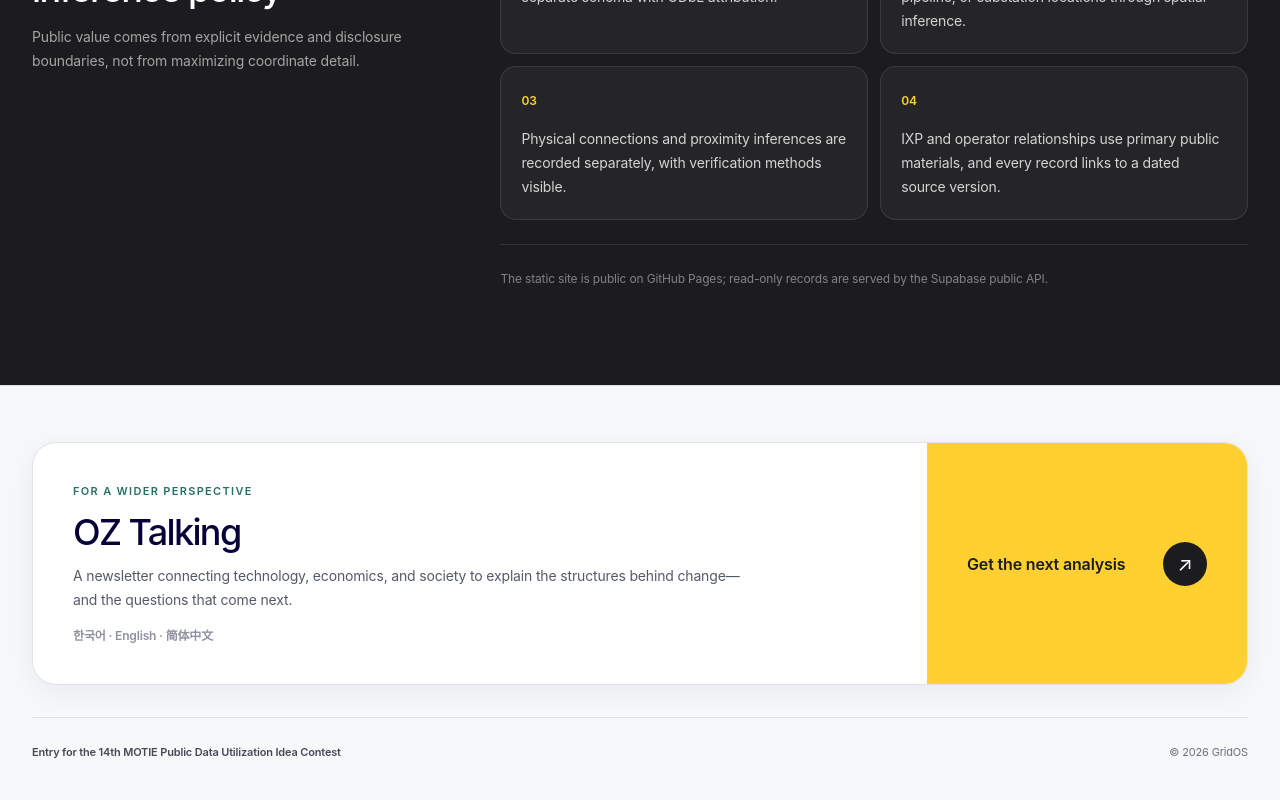
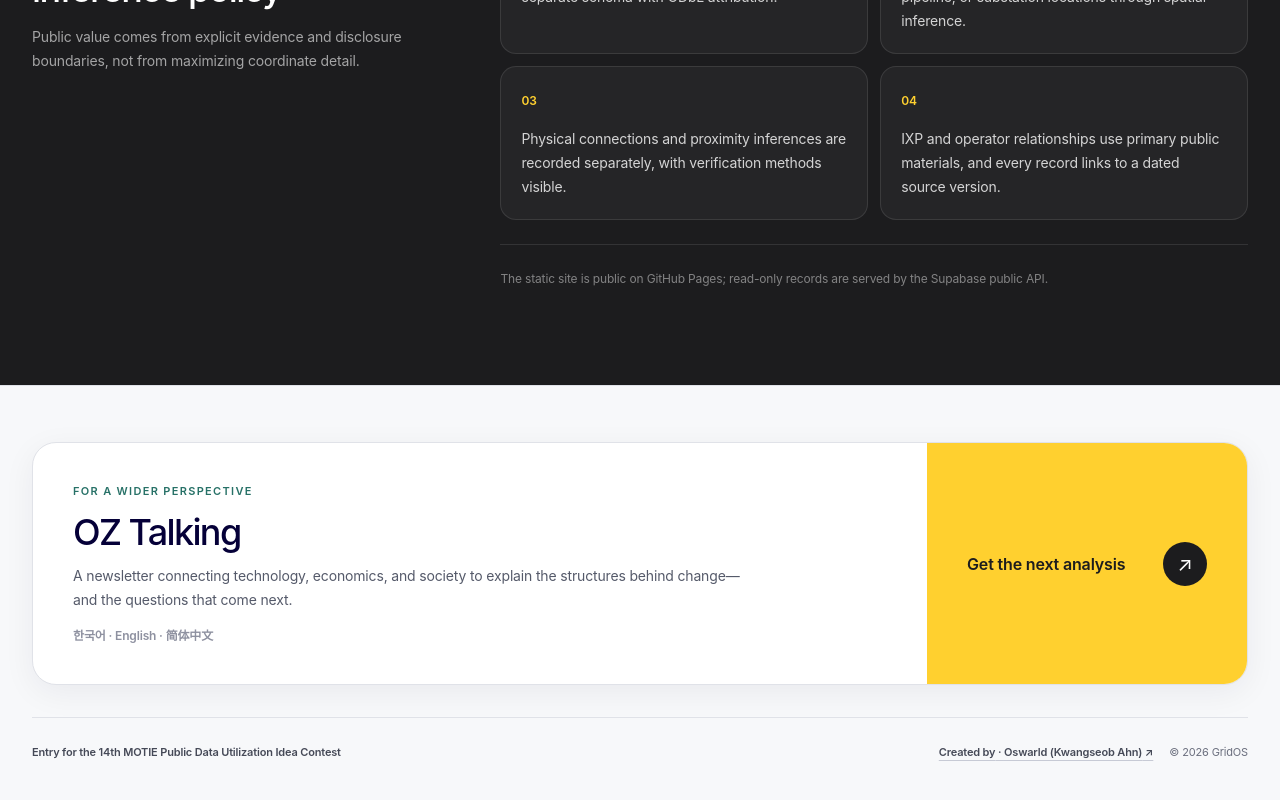
Before and after one commit to oswarld/gridos, a Next.js app: page / in a window 1280 px wide. Shown: the part 7872-8672 px from the top of the page. Built offline with nearby package versions, Linux system fonts and the light colour scheme; no server answers.

Commit message:
feat: add creator LinkedIn credit

```diff
--- a/components/atlas/AtlasDashboard.tsx
+++ b/components/atlas/AtlasDashboard.tsx
@@ -1425,9 +1425,19 @@ export default function AtlasDashboard({
 
           <div className="mt-8 flex flex-col gap-3 border-t border-[#e0e2e8] pt-6 text-[11px] leading-5 text-[#6b6f7e] sm:flex-row sm:items-center sm:justify-between">
             <p className="font-semibold text-[#454957]">{copy.contestEntry}</p>
-            <p>
-              © {new Date().getFullYear()} {dictionary.siteName}
-            </p>
+            <div className="flex flex-wrap items-center gap-x-4 gap-y-2">
+              <a
+                href="https://www.linkedin.com/in/oswarld/"
+                target="_blank"
+                rel="noreferrer"
+                className="font-semibold text-[#454957] underline decoration-[#c7cad5] underline-offset-4 transition hover:text-[#0a66c2] hover:decoration-[#0a66c2] focus-visible:rounded-sm focus-visible:outline-2 focus-visible:outline-offset-2 focus-visible:outline-[#0a66c2]"
+              >
+                {copy.creatorLabel} · {copy.creatorName} ↗
+              </a>
+              <p>
+                © {new Date().getFullYear()} {dictionary.siteName}
+              </p>
+            </div>
           </div>
         </div>
       </footer>
--- a/lib/atlas-i18n.ts
+++ b/lib/atlas-i18n.ts
@@ -48,6 +48,8 @@ type AtlasUiCopy = {
   newsletterDescription: string;
   newsletterLanguages: string;
   newsletterCta: string;
+  creatorLabel: string;
+  creatorName: string;
   allLayersLive: string;
   mapAttribution: string;
   close: string;
@@ -125,6 +127,8 @@ export const ATLAS_UI: Record<Locale, AtlasUiCopy> = {
       "기술·경제·사회를 따로 보지 않고, 변화의 이면과 다음 질문까지 연결하는 분석 뉴스레터입니다.",
     newsletterLanguages: "한국어 · English · 简体中文",
     newsletterCta: "다음 분석 받아보기",
+    creatorLabel: "만든 사람",
+    creatorName: "안광섭 (오스왈드)",
     allLayersLive: "5개 레이어 조합 가능",
     mapAttribution: "경계 Natural Earth · 선형망 © OpenStreetMap contributors, ODbL",
     close: "닫기",
@@ -204,6 +208,8 @@ export const ATLAS_UI: Record<Locale, AtlasUiCopy> = {
       "A newsletter connecting technology, economics, and society to explain the structures behind change—and the questions that come next.",
     newsletterLanguages: "한국어 · English · 简体中文",
     newsletterCta: "Get the next analysis",
+    creatorLabel: "Created by",
+    creatorName: "Oswarld (Kwangseob Ahn)",
     allLayersLive: "Five composable layers",
     mapAttribution: "Boundaries: Natural Earth · Networks: © OpenStreetMap contributors, ODbL",
     close: "Close",
@@ -282,6 +288,8 @@ export const ATLAS_UI: Record<Locale, AtlasUiCopy> = {
       "一份交叉解读科技、经济与社会的分析通讯，连接变化背后的结构与下一步问题。",
     newsletterLanguages: "한국어 · English · 简体中文",
     newsletterCta: "接收下一篇分析",
+    creatorLabel: "创作者",
+    creatorName: "安光涉（Oswarld）",
     allLayersLive: "五个图层可组合",
     mapAttribution: "边界 Natural Earth · 网络 © OpenStreetMap contributors, ODbL",
     close: "关闭",
@@ -361,6 +369,8 @@ export const ATLAS_UI: Record<Locale, AtlasUiCopy> = {
       "テクノロジー・経済・社会を横断し、変化の背景にある構造と次の問いをつなぐ分析ニュースレターです。",
     newsletterLanguages: "한국어 · English · 简体中文",
     newsletterCta: "次の分析を受け取る",
+    creatorLabel: "制作者",
+    creatorName: "Oswarld（Kwangseob Ahn）",
     allLayersLive: "5レイヤーを組合せ可能",
     mapAttribution: "境界 Natural Earth · ネットワーク © OpenStreetMap contributors, ODbL",
     close: "閉じる",
```
